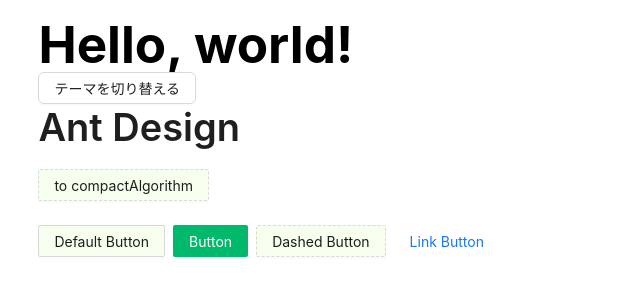
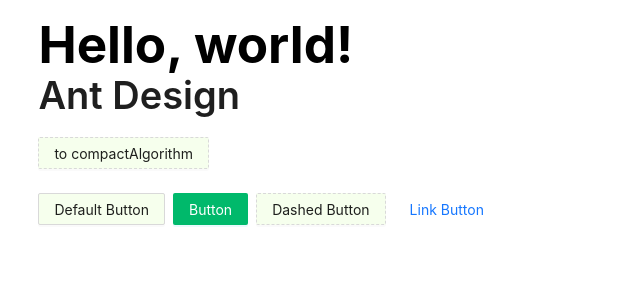
Before and after one commit to BoxPistols/Ant-Vite, a React (Vite) app: page / in a window 1280 px wide. Shown: the top 300 px of the page, without its empty margins (0-640 px from the left). Built offline with nearby package versions, Linux system fonts and the light colour scheme.

Commit message:
ESLintとTypeScriptのルールを変更しました

```diff
--- a/src/main.tsx
+++ b/src/main.tsx
@@ -3,13 +3,10 @@ import ReactDOM from 'react-dom/client'
 import ToggleTheme from './ToggleTheme.tsx'
 import './index.css'
 import App from './App.tsx'
-import ToggleThemeDemo from './ToggleThemeDemo.tsx'
 
-// eslint-disable-next-line @typescript-eslint/no-non-null-assertion
 ReactDOM.createRoot(document.getElementById('root')!).render(
   <React.StrictMode>
     <App />
-    <ToggleThemeDemo />
     <ToggleTheme />
   </React.StrictMode>
 )
```
Also changed, not shown: .eslintrc.cjs.
